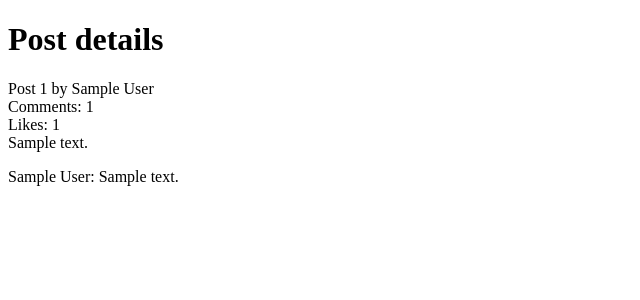
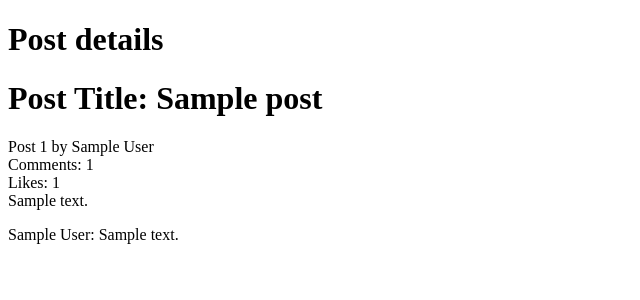
Before and after one commit to FrankMugagga/blog_app, a Rails app: page /users/1/posts/1 in a window 1280 px wide. Shown: the top 300 px of the page, without its empty margins (0-640 px from the left). Run offline with Rails 7, Linux system fonts and the light colour scheme; tables that the repository leaves empty hold one stand-in row (values such as "Sample post"); some libraries are stand-ins or nearby versions.

Commit message:
Add tests for user show

```diff
--- a/app/views/posts/show.html.erb
+++ b/app/views/posts/show.html.erb
@@ -1,5 +1,6 @@
 <h1>Post details</h1>
 <div class='post_detail'>
+  <h1>Post Title: <%= @post.title %> </h1>
   <div>
    <div>
      <div>Post <%= @post.id %> by <%= @post.author.Name %></div>
```
